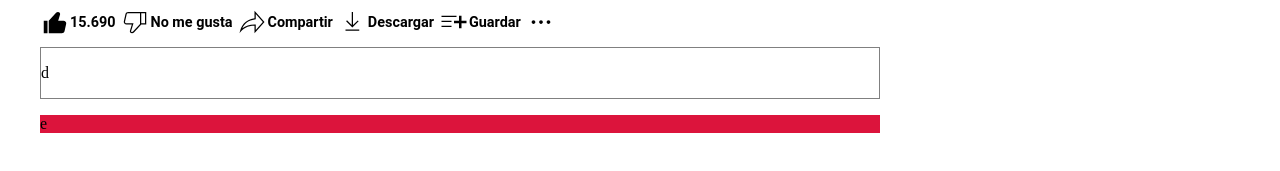
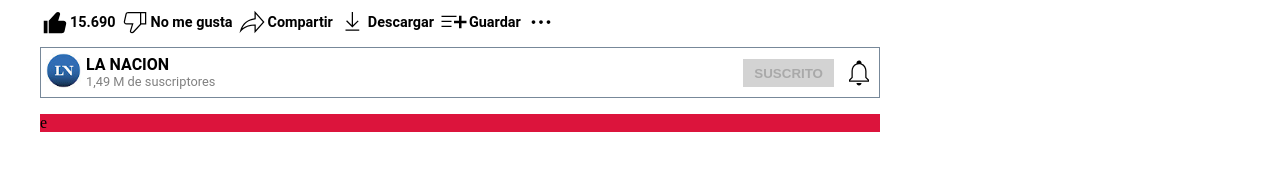
Before and after one commit to lmunozm1702/Microverse-preboot-css, a plain HTML site: page index.html in a window 1280 px wide. Shown: the part 587-758 px from the top of the page. Drawn offline with Linux system fonts and the light colour scheme.

Commit message:
owner section added

```diff
--- a/assets/css/styles.css
+++ b/assets/css/styles.css
@@ -66,10 +66,10 @@
   margin-top: 10px;
 }
 
-#suscription {
+#owner {
   margin-top: 10px;
-  border-color: grey;
-  border-width: 1px;
+  border-color: lightslategray;
+  border-width: 0.5px;
   border-style: solid;
 }
 
@@ -81,11 +81,13 @@
   margin-left: 2em;
   margin-right: 2em;
 }
+
 main {
   float: left;
   width: 70%;
   margin-top: 10px;
 }
+
 aside {
   float: right;
   width: 30%;
@@ -100,6 +102,7 @@ aside {
   --video-container-max-width: 640px;
   --video-container-x-padding-sum: 2rem; /* eg, padding: 0 1rem */
 }
+
 iframe {
   --video-container-width: calc(65vw - var(--video-container-x-padding-sum));
   width: 100%;
@@ -122,6 +125,7 @@ h1.ytd-watch-metadata {
   overflow: hidden;
   margin: 0;
 }
+
 #description.ytd-watch-metadata {
   --ytd-text-inline-expander-button-color: var(--yt-spec-text-primary);
   flex: 1;
@@ -150,3 +154,81 @@ section {
   margin-bottom: 0px;
   padding: 0;
 }
+
+#owner_img {
+  padding: 5px;
+}
+
+#owner_image {
+  width: 35px;
+  height: 35px;
+}
+
+#owner_name {
+  margin-top: 0;
+  margin-bottom: 0;
+}
+
+#owner_suscriptors {
+  margin-top: 0;
+  margin-bottom: 0;
+}
+
+#owner_name.ytd-watch-metadata {
+  --ytd-text-inline-expander-button-color: var(--yt-spec-text-primary);
+  white-space: nowrap;
+  display: block;
+  flex-basis: 1e-9px;
+  font-family: "Roboto", "Arial", sans-serif;
+  font-size: 1rem;
+  line-height: 1.2rem;
+  font-weight: 400;
+  margin-right: 5px;
+  font-weight: bold;
+}
+
+#owner_suscriptors.ytd-watch-metadata {
+  --ytd-text-inline-expander-button-color: var(--yt-spec-text-primary);
+  white-space: nowrap;
+  display: block;
+  flex-basis: 1e-9px;
+  font-family: "Roboto", "Arial", sans-serif;
+  font-size: 0.8rem;
+  line-height: 1rem;
+  font-weight: 400;
+  margin-right: 5px;
+  font-weight: normal;
+  color: gray;
+}
+
+#owner-container-left {
+  display: flex;
+  justify-content: left;
+  align-items: center;
+}
+
+#owner-container-right {
+  display: flex;
+  justify-content: right;
+  align-items: center;
+  margin-right: 5px;
+}
+
+#owner-container {
+  display: flex;
+  justify-content: space-between;
+  align-items: center;
+}
+
+#subscrition {
+  background-color: lightgray;
+  margin-right: 10px;
+  padding: 5px;
+}
+
+button {
+  font-weight: bold;
+  color: darkgrey;
+  background-color: lightgray;
+  border: 0;
+}
--- a/index.html
+++ b/index.html
@@ -202,8 +202,37 @@
           </svg>
         </div>
       </section>
-      <section id="suscription">
-        <p>d</p>
+      <section id="owner">
+        <div id="owner-container">
+          <div id="owner-container-left">
+            <div id="owner_img">
+              <img id="owner_image" src="/assets/images/ln_logo.jpg" alt="">
+            </div>
+            <div>
+              <div>
+                <p id="owner_name" class="ytd-watch-metadata">LA NACION</p>
+              </div>
+              <div>
+                <p id="owner_suscriptors" class="ytd-watch-metadata">1,49 M de suscriptores</p>
+              </div>
+            </div>
+          </div>
+          <div id="owner-container-right">
+            <div id="subscrition">
+              <button>SUSCRITO</button>
+            </div>
+            <div>
+              <svg viewBox="0 0 24 24" preserveAspectRatio="xMidYMid meet" focusable="false"
+                style="pointer-events: none; display: block; width: 30px; height: 30px;">
+                <g class="style-scope yt-icon">
+                  <path
+                    d="M10,20h4c0,1.1-0.9,2-2,2S10,21.1,10,20z M20,17.35V19H4v-1.65l2-1.88v-5.15c0-2.92,1.56-5.22,4-5.98V3.96 c0-1.42,1.49-2.5,2.99-1.76C13.64,2.52,14,3.23,14,3.96l0,0.39c2.44,0.75,4,3.06,4,5.98v5.15L20,17.35z M19,17.77l-2-1.88v-5.47 c0-2.47-1.19-4.36-3.13-5.1c-1.26-0.53-2.64-0.5-3.84,0.03C8.15,6.11,7,7.99,7,10.42v5.47l-2,1.88V18h14V17.77z"
+                    class="style-scope yt-icon"></path>
+                </g>
+              </svg>
+            </div>
+          </div>
+        </div>
       </section>
       <section id="comments">
         <p>e</p>
```
Also changed, not shown: assets/images/ln_logo.jpg (added).
